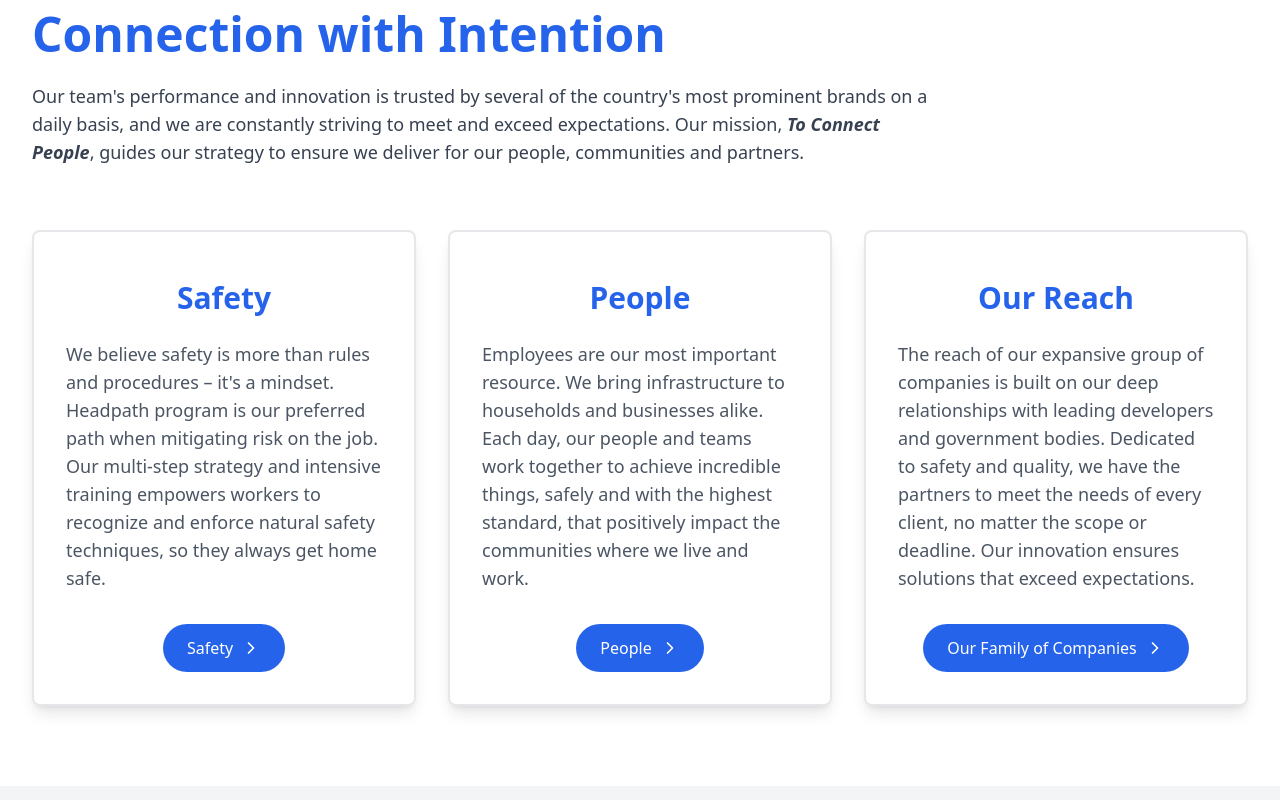
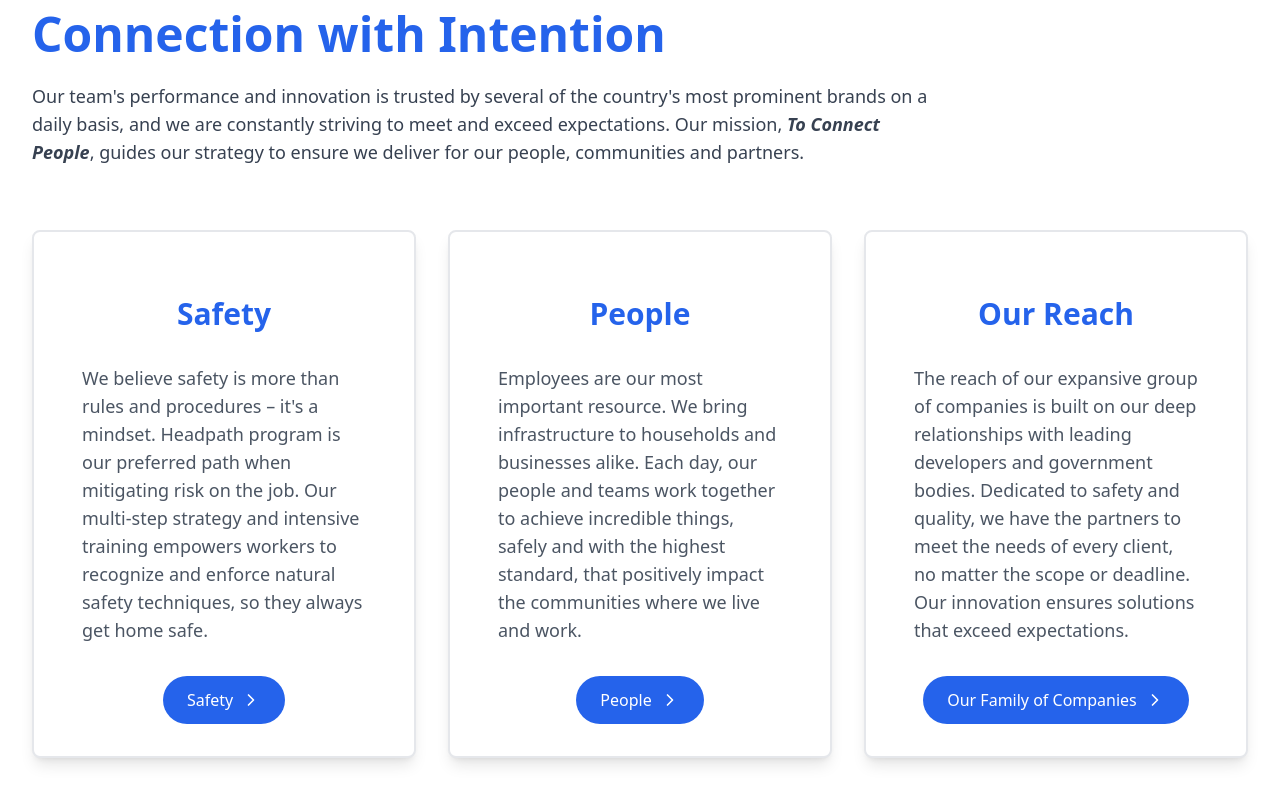
Before and after one commit to Yash-Sojitra-sys/JKconstruction, a React (Vite) app: page / in a window 1280 px wide. Shown: the part 1542-2342 px from the top of the page. Built offline with nearby package versions, Linux system fonts and the light colour scheme.

Commit message:
Enhance card spacing and text formatting: increase title margins, add horizontal padding to body text, and improve text layout consistency

```diff
--- a/src/components/ConnectionSection.tsx
+++ b/src/components/ConnectionSection.tsx
@@ -20,8 +20,8 @@ const ConnectionSection = () => {
       </div>
       <div className="grid grid-cols-1 md:grid-cols-3 gap-6 lg:gap-8">
         <div className="bg-white p-8 rounded-lg shadow-lg border-2 border-gray-200 hover:shadow-xl transition-shadow min-h-[380px] flex flex-col">
-          <h3 className="text-2xl sm:text-3xl font-semibold text-blue-600 mb-6 mt-4 text-center">Safety</h3>
-          <p className="text-base sm:text-lg text-gray-600 mb-8 leading-8 flex-grow">
+          <h3 className="text-2xl sm:text-3xl font-semibold text-blue-600 mb-8 mt-8 text-center">Safety</h3>
+          <p className="text-base sm:text-lg text-gray-600 mb-8 leading-8 flex-grow px-4">
             We believe safety is more than rules and procedures – it's a mindset. Headpath program is our preferred path when mitigating risk on the job. Our multi-step strategy and intensive training empowers workers to recognize and enforce natural safety techniques, so they always get home safe.
           </p>
           <div className="flex justify-center">
@@ -35,8 +35,8 @@ const ConnectionSection = () => {
           </div>
         </div>
         <div className="bg-white p-8 rounded-lg shadow-lg border-2 border-gray-200 hover:shadow-xl transition-shadow min-h-[380px] flex flex-col">
-          <h3 className="text-2xl sm:text-3xl font-semibold text-blue-600 mb-6 mt-4 text-center">People</h3>
-          <p className="text-base sm:text-lg text-gray-600 mb-8 leading-8 flex-grow">
+          <h3 className="text-2xl sm:text-3xl font-semibold text-blue-600 mb-8 mt-8 text-center">People</h3>
+          <p className="text-base sm:text-lg text-gray-600 mb-8 leading-8 flex-grow px-4">
             Employees are our most important resource. We bring infrastructure to households and businesses alike. Each day, our people and teams work together to achieve incredible things, safely and with the highest standard, that positively impact the communities where we live and work.
           </p>
           <div className="flex justify-center">
@@ -50,8 +50,8 @@ const ConnectionSection = () => {
           </div>
         </div>
         <div className="bg-white p-8 rounded-lg shadow-lg border-2 border-gray-200 hover:shadow-xl transition-shadow min-h-[380px] flex flex-col">
-          <h3 className="text-2xl sm:text-3xl font-semibold text-blue-600 mb-6 mt-4 text-center">Our Reach</h3>
-          <p className="text-base sm:text-lg text-gray-600 mb-8 leading-8 flex-grow">
+          <h3 className="text-2xl sm:text-3xl font-semibold text-blue-600 mb-8 mt-8 text-center">Our Reach</h3>
+          <p className="text-base sm:text-lg text-gray-600 mb-8 leading-8 flex-grow px-4">
            The reach of our expansive group of companies is built on our deep relationships with leading developers and government bodies. Dedicated to safety and quality, we have the partners to meet the needs of every client, no matter the scope or deadline. Our innovation ensures solutions that exceed expectations.
           </p>
           <div className="flex justify-center">
--- a/src/pages/Home.tsx
+++ b/src/pages/Home.tsx
@@ -97,9 +97,11 @@ const Home: React.FC = () => {
               <h2 className="text-3xl sm:text-4xl lg:text-5xl font-light leading-tight">
                 What we <span className="text-green-400">stand for</span>
               </h2>
-              <p className="text-base sm:text-lg leading-relaxed opacity-90">
-                Our team's performance and innovation is trusted by several of the country's most prominent brands on a daily basis, and we are constantly striving to meet and exceed expectations. Our mission, To Connect People, guides our strategy to ensure we deliver for our people, communities and partners.
-              </p>
+              <div className="space-y-4">
+                <p className="text-white text-base sm:text-lg leading-relaxed opacity-90">
+                  Our team's performance and innovation is trusted by several of the country's most prominent brands on a daily basis, and we are constantly striving to meet and exceed expectations. Our mission, To Connect People, guides our strategy to ensure we deliver for our people, communities and partners.
+                </p>
+              </div>
               <button
                 onClick={() => navigate('/about-us')}
                 className="bg-green-500 text-white px-6 sm:px-8 py-3 rounded-full hover:bg-green-600 transition-colors text-sm sm:text-base"
```
